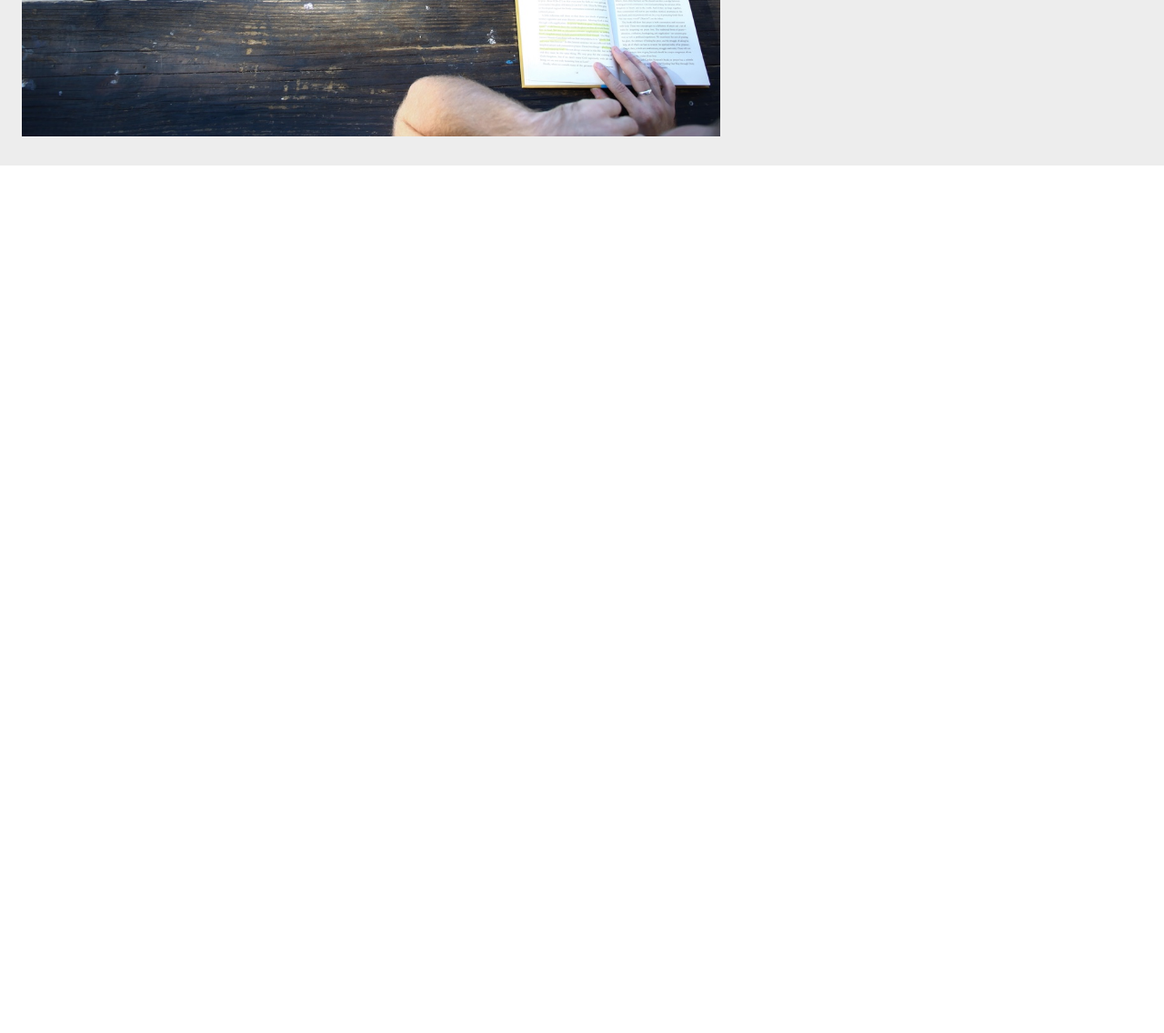
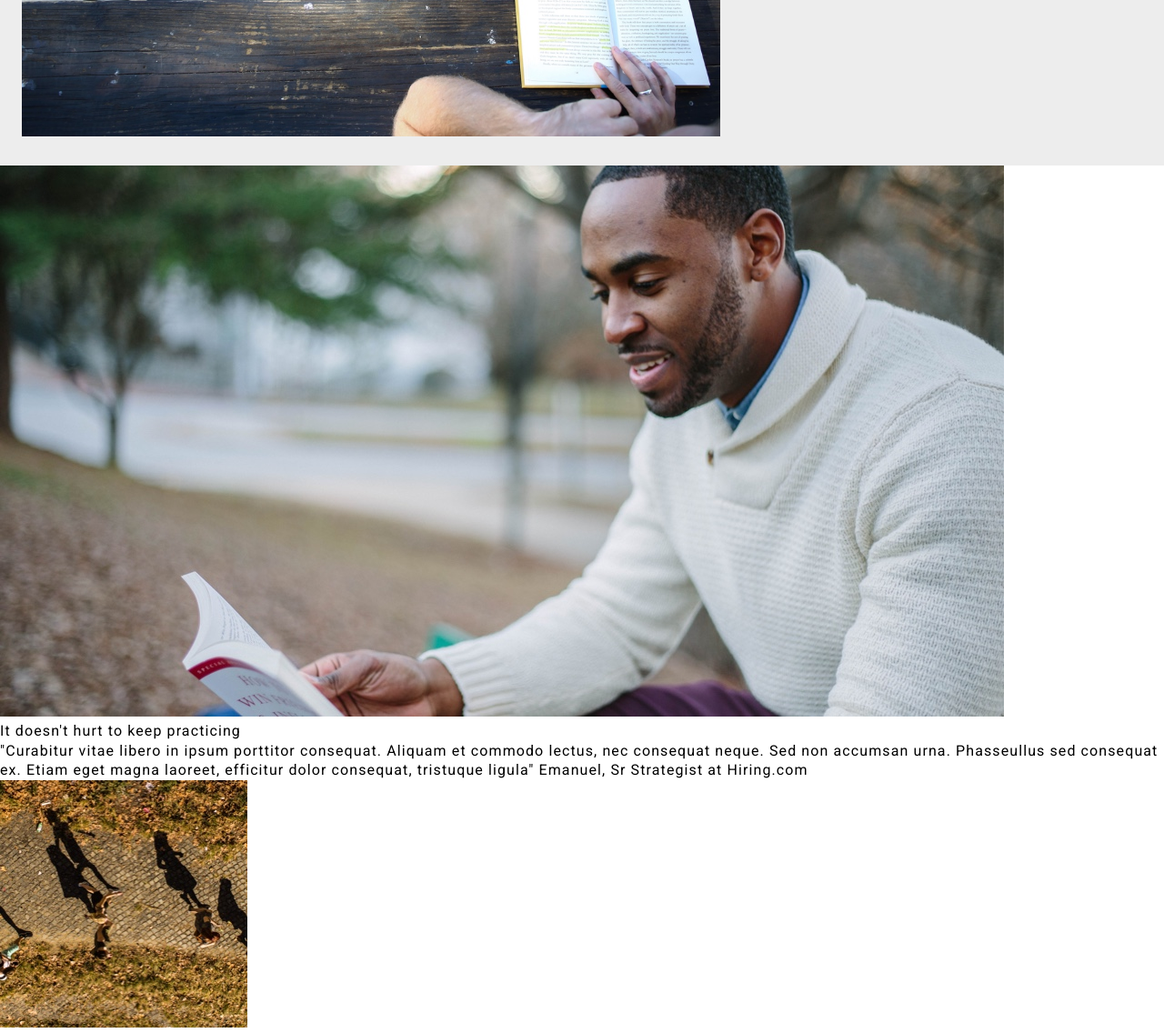
Before and after one commit to auberdream/Colmar-Academy, a plain HTML site: page index.html in a window 1280 px wide. Shown: the part 514-1650 px from the top of the page at 91% size. Before the commit the page ends 800 px from the top, so only its background shows below. Drawn offline with Linux system fonts and the light colour scheme.

Commit message:
third commit

```diff
--- a/Resources/CSS/stylesheet.css
+++ b/Resources/CSS/stylesheet.css
@@ -94,6 +94,10 @@ nav a:active {
   border-bottom: transparent;
 }
 
+.tablet-nav {
+  display: none;
+}
+
 .mobile-nav {
   display: none;
 }
@@ -110,12 +114,15 @@ nav a:active {
     height: 64px;
     align-items: center;
     justify-content: space-between;
+    position: fixed;
+    background-color: #fff;
   }
 
   .mobile-nav img {
     width: 25%;
     height: 34px;
   }
+
 }
 
 /*Banner*/
@@ -183,6 +190,7 @@ nav a:active {
     width: 100%;
     padding: 0px;
     height: 19rem;
+    margin-top: 60px;
   }
 
   .bannertext {
--- a/index.html
+++ b/index.html
@@ -25,6 +25,7 @@
         </ul>
       </nav>
     </div>
+
       <div class="mobile-nav">
         <img src="./Resources/Images/ic-logo.svg">
         <img src="./Resources/Images/ic-on-campus.svg">
@@ -44,6 +45,18 @@
       </div>
     </div>
 
+<!--1st Content-->
+  <div class="contentone">
+    <div class="leftcontent">
+      <img src="./Resources/Images/information-main.jpg">
+      <h2>It doesn't hurt to keep practicing</h2>
+      <span class="content">"Curabitur vitae libero in ipsum porttitor consequat. Aliquam et commodo lectus, nec consequat neque. Sed non accumsan urna. Phasseullus sed consequat ex. Etiam eget magna laoreet, efficitur dolor consequat, tristuque ligula"</span>
+      <span class="caption">Emanuel, Sr Strategist at Hiring.com</span>
+    </div>
+    <div class="rightcontent">
+      <div class="item">
+        <img src="./Resources/Images/information-orientation.jpg">
+
 
   </body>
 </html>
```
